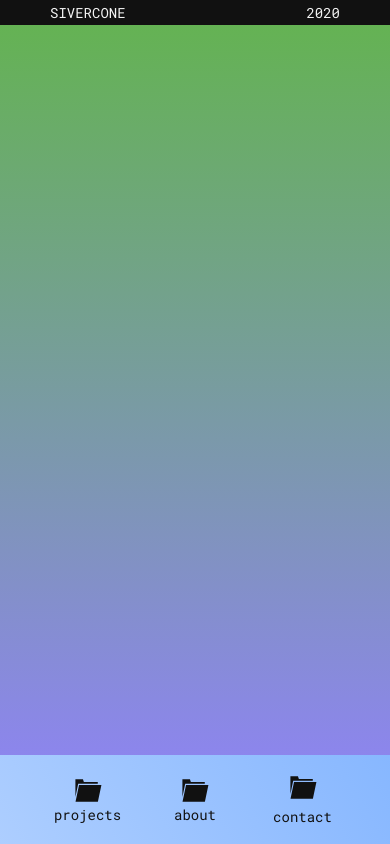
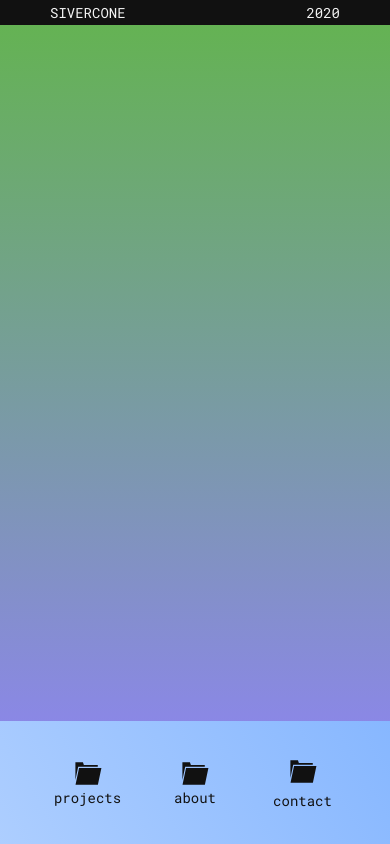
Before and after one commit to sivercone/cv, a React (Create React App) app: page / in a window 390 px wide. Built offline with nearby package versions, Linux system fonts and the light colour scheme.

Commit message:
update 1.2.2

```diff
--- a/src/scss/left.scss
+++ b/src/scss/left.scss
@@ -47,7 +47,7 @@
    .left {
       z-index: 100;
       width: 100%;
-      height: 100px;
+      height: 15%;
       background: linear-gradient(240deg, #87b7ff, #adceff);
 
       h1 {
--- a/src/scss/right.scss
+++ b/src/scss/right.scss
@@ -81,7 +81,7 @@
 @media (max-width: 768px) {
    .right {
       width: 100%;
-      height: 100%;
+      height: 85%;
       padding: 0;
 
       h1 {
```
